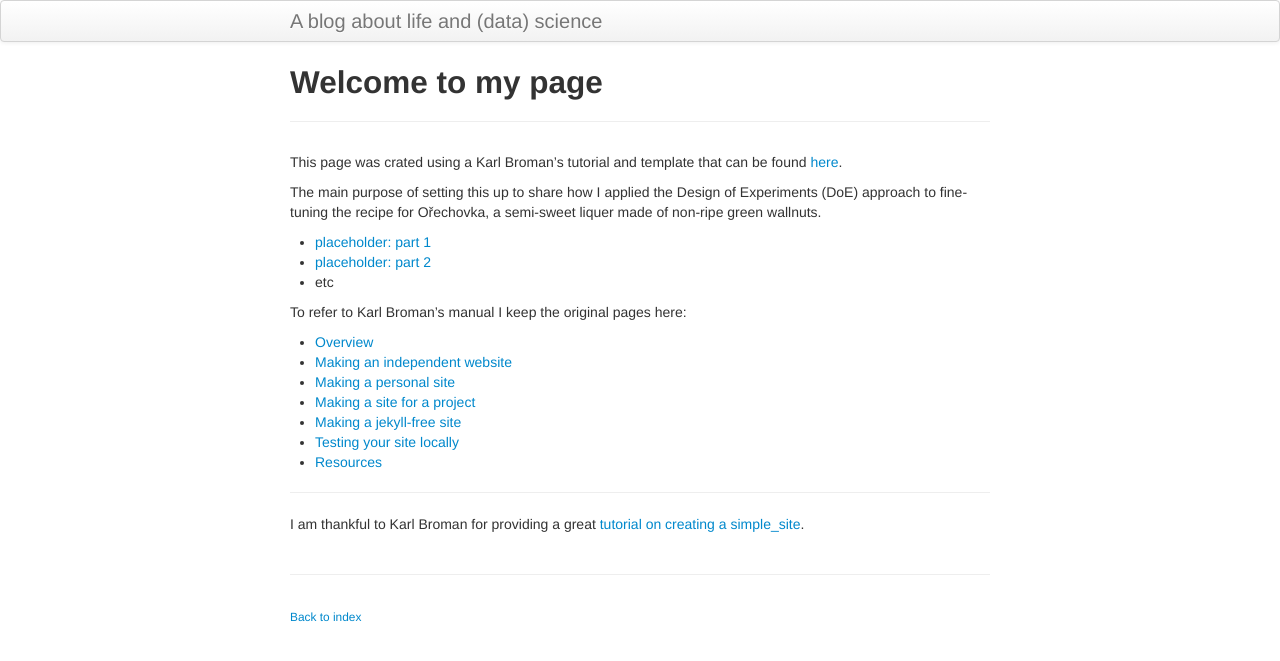
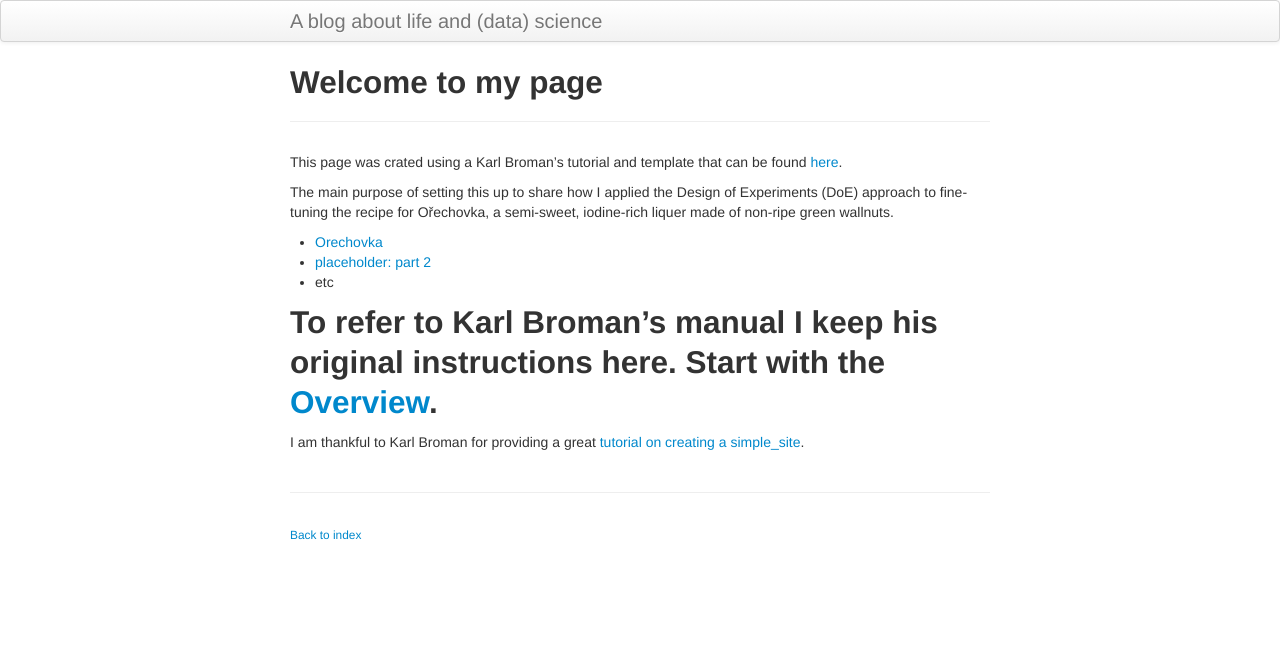
Before and after one commit to vojtech-filipec/vojtech-filipec.github.io, a Jekyll site: the page built from index.md, in a window 1280 px wide. Shown: the top 661 px of the page. Built offline with Jekyll 4.4.1, drawn with Linux system fonts in a browser that asks for light colours.

Commit message:
first ideas about orechovka

```diff
--- a/index.md
+++ b/index.md
@@ -7,22 +7,13 @@ description: Minimal tutorial on making a simple website with GitHub Pages
 
 This page was crated using a Karl Broman's tutorial and template that can be found [here](https://github.com/kbroman/simple_site).
 
-The main purpose of setting this up to share how I applied the Design of Experiments (DoE) approach to fine-tuning the recipe for Ořechovka, a semi-sweet liquer made of non-ripe green wallnuts.
+The main purpose of setting this up to share how I applied the Design of Experiments (DoE) approach to fine-tuning the recipe for Ořechovka, a semi-sweet, iodine-rich liquer made of non-ripe green wallnuts.
 
-- [placeholder: part 1](pages/part1.html)
+- [Orechovka](pages/orechovka_1.html)
 - [placeholder: part 2](link)
 - etc
 
-To refer to Karl Broman's manual I keep the original pages here:
-- [Overview](pages/overview.html)
-- [Making an independent website](pages/independent_site.html)
-- [Making a personal site](pages/user_site.html)
-- [Making a site for a project](pages/project_site.html)
-- [Making a jekyll-free site](pages/nojekyll.html)
-- [Testing your site locally](pages/local_test.html)
-- [Resources](pages/resources.html)
-
-
+To refer to Karl Broman's manual I keep his original instructions here. Start with the [Overview](pages/overview.html).
 ---
 
 I am thankful to Karl Broman for providing a great [tutorial on creating a simple_site](https://github.com/kbroman/simple_site).
```
Also changed, not shown: 404.md (+1 -1 lines), pages/orechovka_1.md (added, +42 -0 lines).
